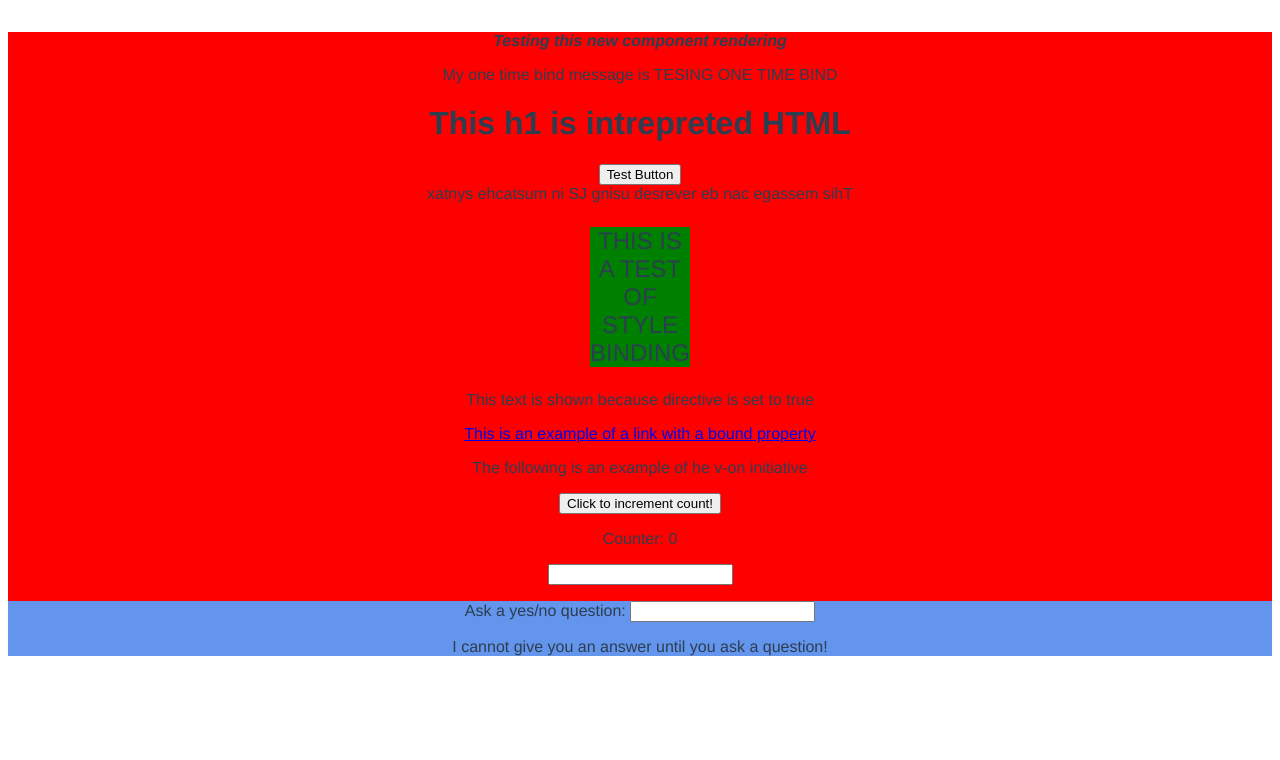
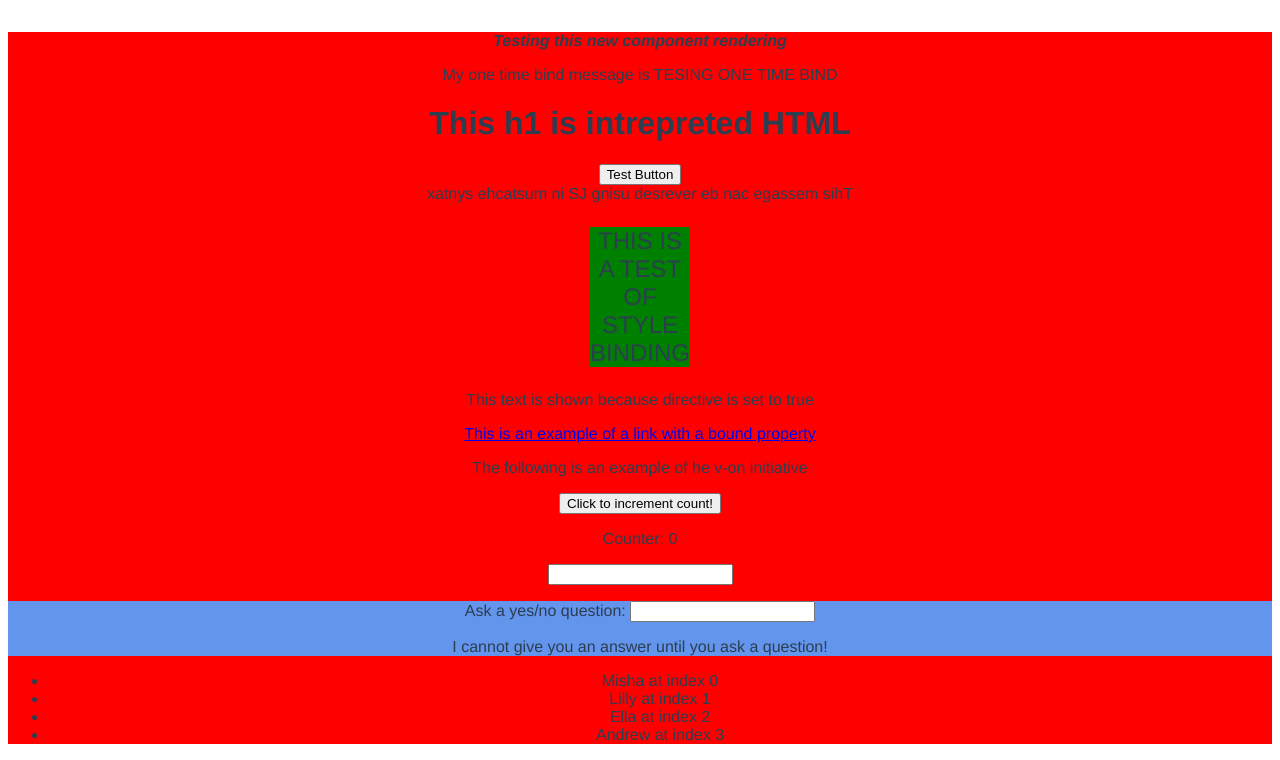
Before and after one commit to VolkRiot/VueDemo, a Vue app: page / in a window 1280 px wide. Shown: the part 248-1008 px from the top of the page. Before the commit the page ends 920 px from the top, so only its background shows below. Built offline with nearby package versions, Linux system fonts and the light colour scheme.

Commit message:
Looping example

```diff
--- a/src/components/TestComponent.vue
+++ b/src/components/TestComponent.vue
@@ -33,6 +33,11 @@
       </p>
       <p>{{ answer }}</p>
     </div>
+    <ul>
+    <li v-bind:key="name" v-for="(name, index) of arrayDemo">
+      {{ `${name} at index ${index}` }}
+    </li>
+    </ul>
   </div>
 </template>
 
@@ -60,6 +65,7 @@ export default {
       count: 0,
       question: '',
       answer: 'I cannot give you an answer until you ask a question!',
+      arrayDemo: ['Misha', 'Lilly', 'Ella', 'Andrew'],
       styleObject: {
         margin: 'auto',
         backgroundColor: 'green',
```
